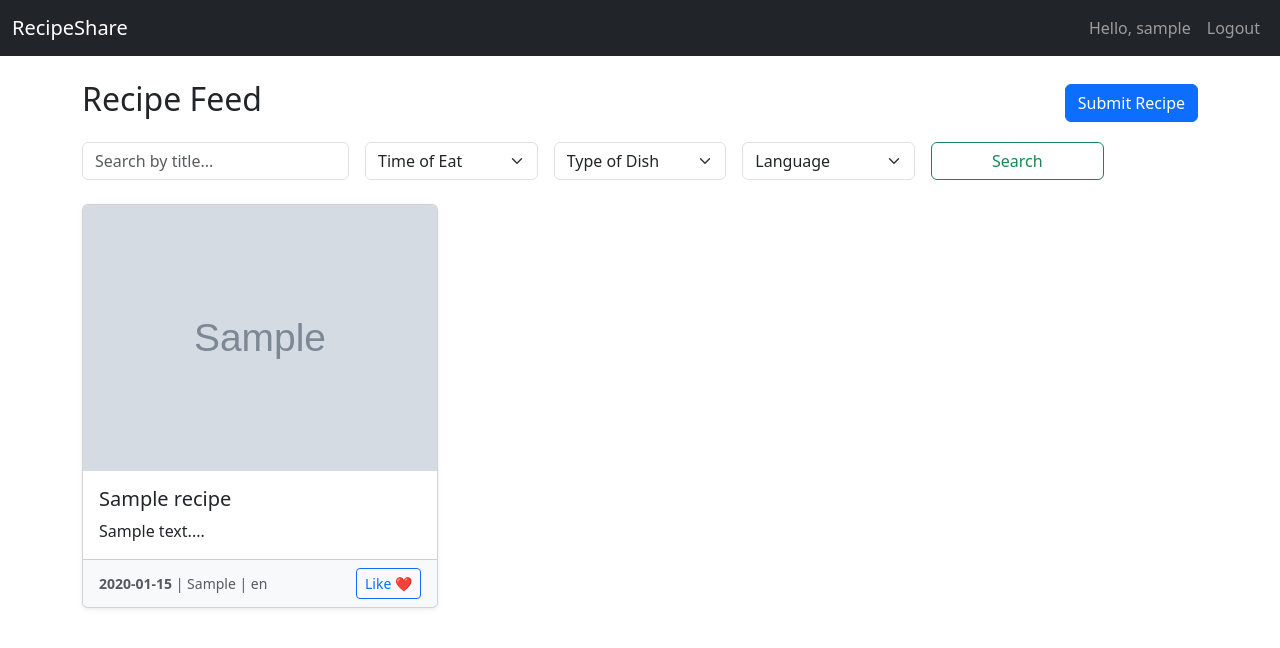
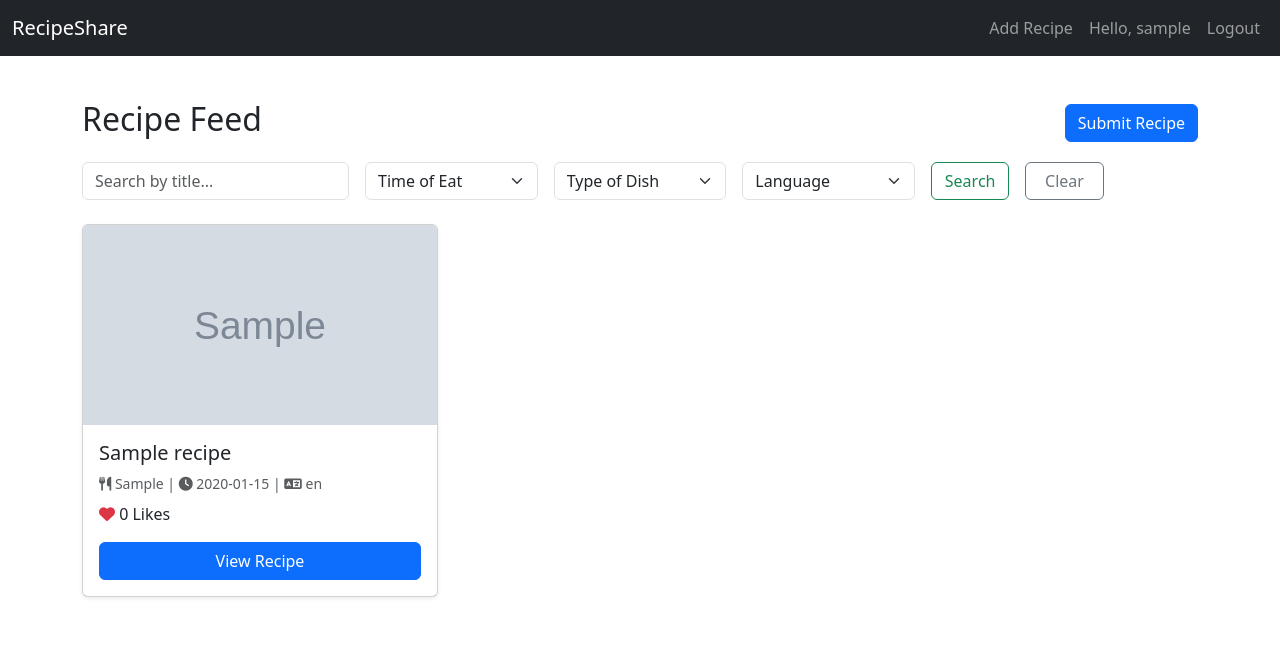
Before and after one commit to raviajagiya/Recipe-Sharing, a Flask app: page /recipes/ in a window 1280 px wide. Shown: the top 648 px of the page. Run offline with Flask 3, Linux system fonts and the light colour scheme; a user stored in the database is signed in; tables that the repository leaves empty hold one stand-in row (values such as "Sample post"); grey boxes marked "Sample" are stand-in pictures.

Commit message:
Displaying cards to home

```diff
--- /dev/null
+++ b/app/static/css/style.css
@@ -0,0 +1,12 @@
+/* Custom CSS for recipe card images */
+.recipe-card-img {
+    height: 200px; /* Fixed height for consistency */
+    object-fit: cover; /* Ensures image covers the area without distortion */
+    width: 100%; /* Make sure it takes full width of the card */
+}
+
+/* Optional: Add some padding to the container for better spacing */
+.container {
+    padding-top: 20px;
+    padding-bottom: 20px;
+}
--- a/app/templates/base.html
+++ b/app/templates/base.html
@@ -5,18 +5,23 @@
     <meta name="viewport" content="width=device-width, initial-scale=1.0">
     <title>{% block title %}Recipe App{% endblock %}</title>
     <link href="https://cdn.jsdelivr.net/npm/bootstrap@5.3.3/dist/css/bootstrap.min.css" rel="stylesheet">
+    <link rel="stylesheet" href="https://cdnjs.cloudflare.com/ajax/libs/font-awesome/6.5.2/css/all.min.css" integrity="sha512-SnH5WK+bZxgPHs44uWIX+LLJAJ9/2PkPKZ5QiAj6Ta86w+fsb2TkcmfRyVX3pBnMFcV7oQPJkl9QevSCWr3W6A==" crossorigin="anonymous" referrerpolicy="no-referrer" />
+    <link rel="stylesheet" href="{{ url_for('static', filename='css/style.css') }}">
 </head>
 <body>
 
 <nav class="navbar navbar-expand-lg navbar-dark bg-dark mb-4">
     <div class="container-fluid">
         <a class="navbar-brand" href="{{ url_for('main.home') }}">RecipeShare</a>
-        <button class="navbar-toggler" type="button" data-bs-toggle="collapse" data-bs-target="#navbarContent">
+        <button class="navbar-toggler" type="button" data-bs-toggle="collapse" data-bs-target="#navbarContent" aria-controls="navbarContent" aria-expanded="false" aria-label="Toggle navigation">
             <span class="navbar-toggler-icon"></span>
         </button>
         <div class="collapse navbar-collapse" id="navbarContent">
             <ul class="navbar-nav ms-auto">
                 {% if current_user.is_authenticated %}
+                    <li class="nav-item">
+                        <a class="nav-link" href="{{ url_for('recipes.add_recipe_form') }}">Add Recipe</a> {# Corrected link for web form #}
+                    </li>
                     <li class="nav-item">
                         <a class="nav-link" href="#">Hello, {{ current_user.username }}</a>
                     </li>
--- a/app/templates/home.html
+++ b/app/templates/home.html
@@ -6,12 +6,12 @@
     <div class="d-flex justify-content-between align-items-center mb-3">
         <h2>Recipe Feed</h2>
         {% if current_user.is_authenticated %}
-            <a href="{{ url_for('recipe.submit_recipe') }}" class="btn btn-primary">Submit Recipe</a>
+            {# Link to the route that renders the recipe submission form #}
+            <a href="{{ url_for('recipes.add_recipe_form') }}" class="btn btn-primary">Submit Recipe</a>
         {% endif %}
     </div>
 
-    <!-- Search and Filter Form -->
-    <form method="get" class="row g-3 mb-4">
+    <form method="get" class="row g-3 mb-4" action="{{ url_for('recipes.home') }}"> {# Ensure form submits to recipes.home #}
         <div class="col-md-3">
             <input type="text" name="search" class="form-control" placeholder="Search by title..." value="{{ request.args.get('search', '') }}">
         </div>
@@ -21,14 +21,22 @@
                 <option value="Breakfast" {% if selected_time == 'Breakfast' %}selected{% endif %}>Breakfast</option>
                 <option value="Lunch" {% if selected_time == 'Lunch' %}selected{% endif %}>Lunch</option>
                 <option value="Dinner" {% if selected_time == 'Dinner' %}selected{% endif %}>Dinner</option>
+                <option value="Snack" {% if selected_time == 'Snack' %}selected{% endif %}>Snack</option> {# Added Snack option #}
             </select>
         </div>
         <div class="col-md-2">
             <select name="type_of_dish" class="form-select">
                 <option value="">Type of Dish</option>
+                {# Make sure these values match what you store in your DB or want to filter by #}
                 <option value="Indian" {% if selected_dish == 'Indian' %}selected{% endif %}>Indian</option>
                 <option value="Mexican" {% if selected_dish == 'Mexican' %}selected{% endif %}>Mexican</option>
                 <option value="Spanish" {% if selected_dish == 'Spanish' %}selected{% endif %}>Spanish</option>
+                <option value="Italian" {% if selected_dish == 'Italian' %}selected{% endif %}>Italian</option>
+                <option value="Punjabi" {% if selected_dish == 'Punjabi' %}selected{% endif %}>Punjabi</option>
+                <option value="Gujarati" {% if selected_dish == 'Gujarati' %}selected{% endif %}>Gujarati</option>
+                <option value="South Indian" {% if selected_dish == 'South Indian' %}selected{% endif %}>South Indian</option>
+                <option value="Salads" {% if selected_dish == 'Salads' %}selected{% endif %}>Salads</option>
+                <option value="Bengali" {% if selected_dish == 'Bengali' %}selected{% endif %}>Bengali</option>
             </select>
         </div>
         <div class="col-md-2">
@@ -36,41 +44,73 @@
                 <option value="">Language</option>
                 <option value="English" {% if selected_lang == 'English' %}selected{% endif %}>English</option>
                 <option value="Hindi" {% if selected_lang == 'Hindi' %}selected{% endif %}>Hindi</option>
+                <option value="Spanish" {% if selected_lang == 'Spanish' %}selected{% endif %}>Spanish</option>
+                <option value="Gujarati" {% if selected_lang == 'Gujarati' %}selected{% endif %}>Gujarati</option>
             </select>
         </div>
-        <div class="col-md-2">
+        <div class="col-md-1"> {# Adjusted column size for buttons #}
             <button type="submit" class="btn btn-outline-success w-100">Search</button>
+        </div>
+        <div class="col-md-1"> {# Added a clear filters button #}
+            <a href="{{ url_for('recipes.home') }}" class="btn btn-outline-secondary w-100">Clear</a>
         </div>
     </form>
 
-    <!-- Recipe Grid -->
     {% if recipes %}
         <div class="row row-cols-1 row-cols-md-2 row-cols-lg-3 g-4">
             {% for recipe in recipes %}
                 <div class="col">
                     <div class="card h-100 shadow-sm">
                         {% if recipe.image %}
-                            <img src="{{ url_for('static', filename='uploads/' ~ (recipe.image if recipe.image else 'default_recipe.png')) }}"
-                            class="card-img-top" alt="Recipe Image">
+                            {# Ensure image path is correct, use `~` for string concat in Jinja #}
+                            <img src="{{ url_for('static', filename='uploads/' ~ recipe.image) }}"
+                            class="card-img-top recipe-card-img" alt="{{ recipe.title }}">
+                        {% else %}
+                            {# Fallback for no image, ensure this file exists #}
+                            <img src="{{ url_for('static', filename='images/default_recipe.png') }}"
+                            class="card-img-top recipe-card-img" alt="Default Recipe Image">
                         {% endif %}
-                        <div class="card-body">
+                        <div class="card-body d-flex flex-column"> {# Use flex-column for sticky button #}
                             <h5 class="card-title">{{ recipe.title }}</h5>
-                            <p class="card-text">{{ recipe.description[:100] }}...</p>
+                            <p class="card-text text-muted small mb-2">
+                                {# Using Font Awesome icons for better visuals #}
+                                <i class="fas fa-utensils"></i> {{ recipe.type_of_dish | default('N/A') }} |
+                                <i class="fas fa-clock"></i> {{ recipe.time_of_eat | default('N/A') }} |
+                                <i class="fas fa-language"></i> {{ recipe.language | default('N/A') }}
+                            </p>
+                            {# Display likes count #}
+                            <p class="card-text mb-3">
+                                <i class="fas fa-heart text-danger"></i>
+                                {# Assuming recipe.likes_count exists. Default to 0 if not. #}
+                                {{ recipe.likes_count | default(0) }} Likes
+                            </p>
+                            {# View Recipe button at the bottom #}
+                            <a href="{{ url_for('recipes.view_recipe', recipe_id=recipe.id) }}" class="btn btn-primary mt-auto">View Recipe</a>
                         </div>
-                        <div class="card-footer bg-light d-flex justify-content-between align-items-center">
-                            <small class="text-muted">
-                                <strong>{{ recipe.time_of_eat }}</strong> | {{ recipe.type_of_dish }} | {{ recipe.language }}
-                            </small>
-                            <form method="post" action="#" class="d-inline">
-                                <!-- Replace `#` with like endpoint -->
-                                <button type="submit" class="btn btn-sm btn-outline-primary">Like ❤️</button>
+                        {# You had a like form in card-footer. Move the view button into card-body #}
+                        {# If you want a like button in the footer, place it here. #}
+                        {# For now, I'm removing the `form` for like from here to simplify. #}
+                        {# The 'like' functionality is typically implemented with AJAX or a separate endpoint. #}
+                        {# <div class="card-footer bg-light d-flex justify-content-between align-items-center">
+                            <small class="text-muted">Posted on {{ recipe.created_at.strftime('%Y-%m-%d') }}</small>
+                            <form method="post" action="{{ url_for('recipes.like_recipe', recipe_id=recipe.id) }}" class="d-inline">
+                                <button type="submit" class="btn btn-sm btn-outline-primary"><i class="fas fa-heart"></i> Like</button>
                             </form>
-                        </div>
+                        </div> #}
                     </div>
                 </div>
             {% endfor %}
         </div>
     {% else %}
-        <p>No recipes found.</p>
+        <p>No recipes found matching your criteria.</p>
     {% endif %}
+
+    {# Add some custom CSS for image size to static/css/style.css #}
+    <style>
+        .recipe-card-img {
+            height: 200px; /* Fixed height for consistency */
+            object-fit: cover; /* Ensures image covers the area without distortion */
+        }
+    </style>
+
 {% endblock %}
```
